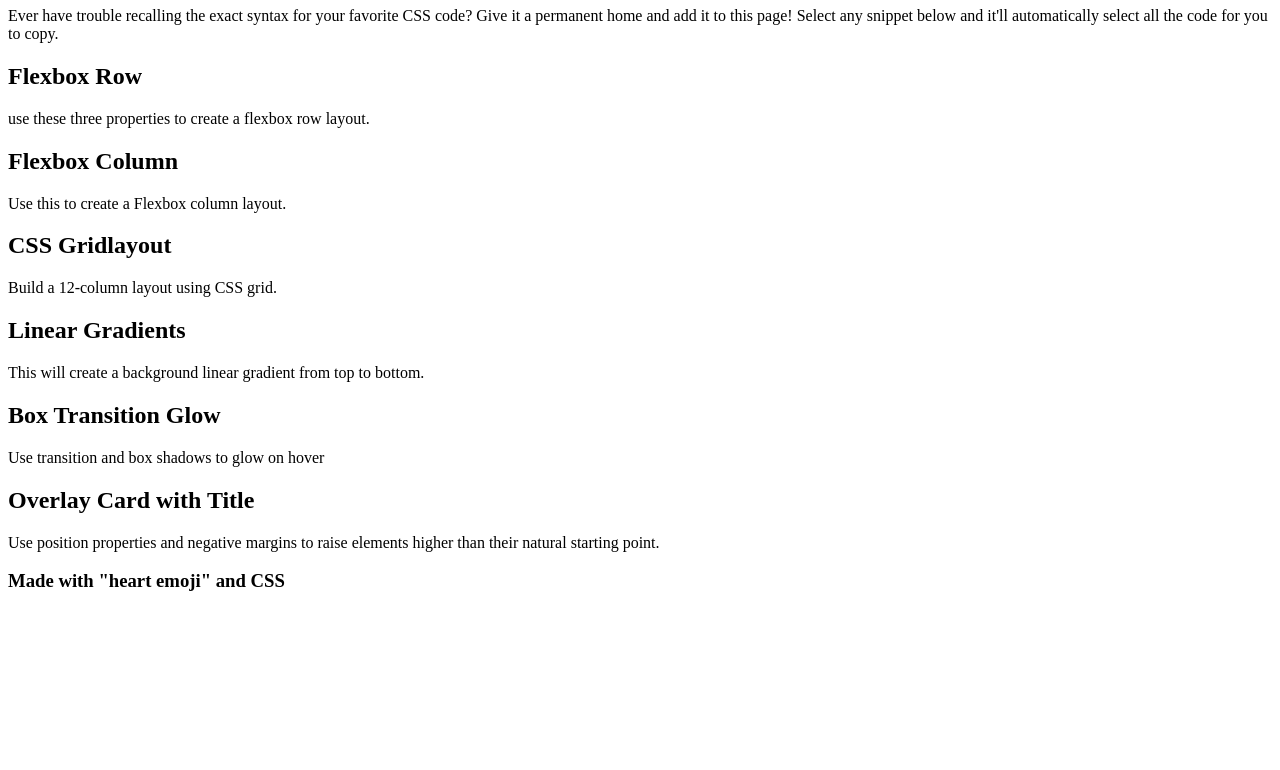
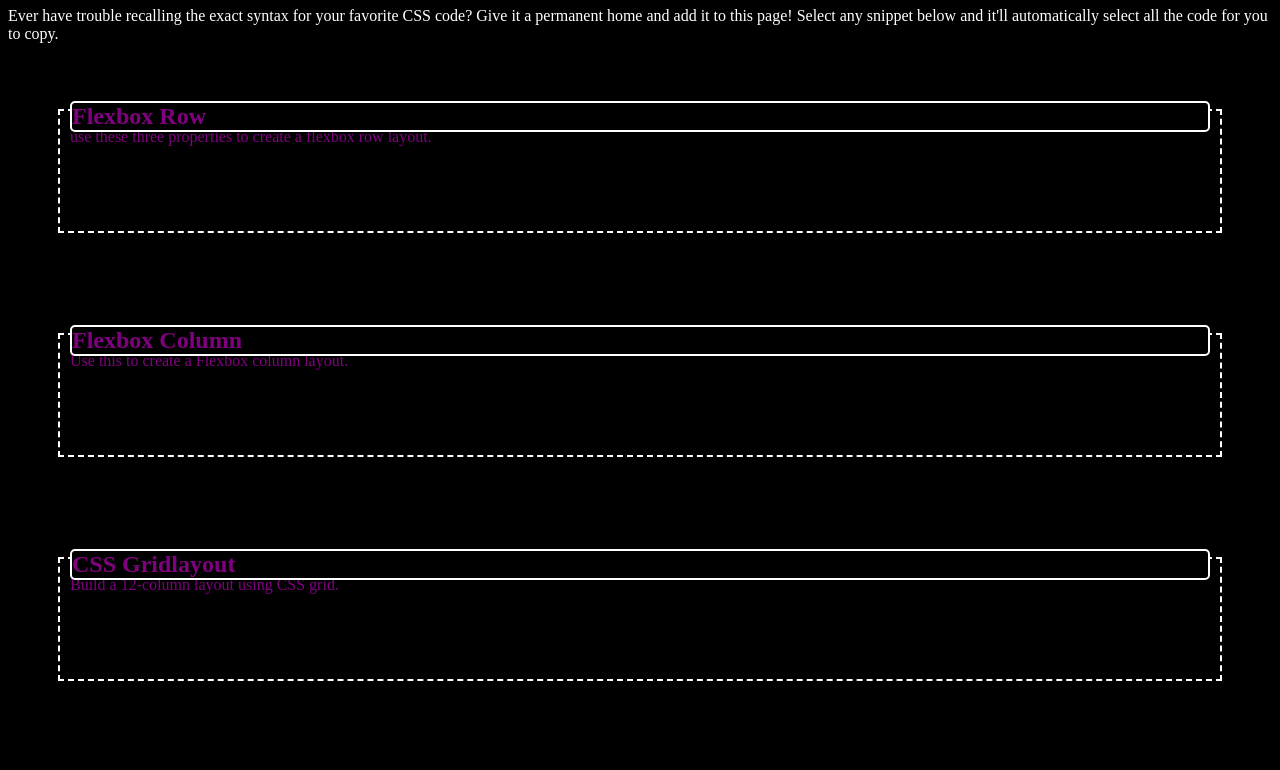
Before and after one commit to Blackswan1010/css-cheat-sheet, a plain HTML site: page index.html in a window 1280 px wide. Shown: the part 73-843 px from the top of the page. Before the commit the page ends 800 px from the top, so only its background shows below. Drawn offline with Linux system fonts and the light colour scheme; files that its build step writes are made by us from their sources.

Commit message:
added text color, borders and margins to css file

```diff
--- a/assets/style.css
+++ b/assets/style.css
@@ -1,3 +1,44 @@
 :root {
+    --color: purple;
+    --color2: white;
+    --radius: 5px;
+    --bg: black;
+    --snippets-bg: violet;
+}
 
+* {
+    background-color: var(--bg);
 }
+
+header h1 {
+    color: var(--color);
+}
+
+header p {
+    color: var(--color2);
+}
+
+h2 {
+    color: var(--color);
+    border: 2px solid var(--color2);
+    border-radius: var(--radius);
+    position: relative;
+    margin: -20px 0;
+}
+
+p {
+    color: var(--color);
+}
+
+main {
+    display: flex;
+    flex-wrap: wrap;
+    flex-direction: column;
+}
+
+section {
+    border: 2px dashed var(--color2);
+    padding: 10px;
+    margin: 50px;
+    flex: 1 1 100px;
+}
--- a/index.html
+++ b/index.html
@@ -3,7 +3,7 @@
     <head>
         <meta charset="UTF-8"/>
         <title> CSS Cheat Sheet</title>
-        <link rel="stylesheet" href=".assets/css/style.css"/>
+        <link rel="stylesheet" href="./assets/style.css"/>
     </head>
 
     <body>
```
